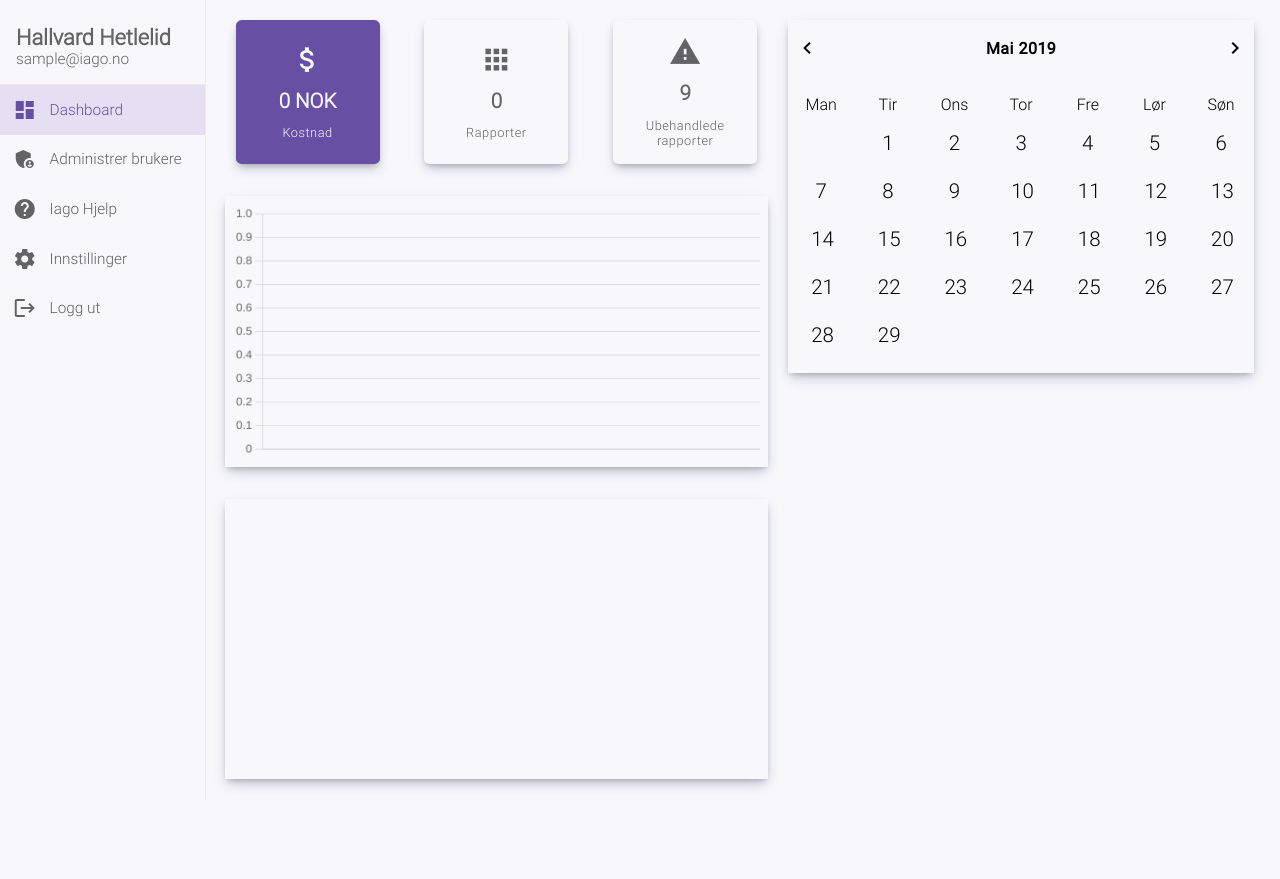
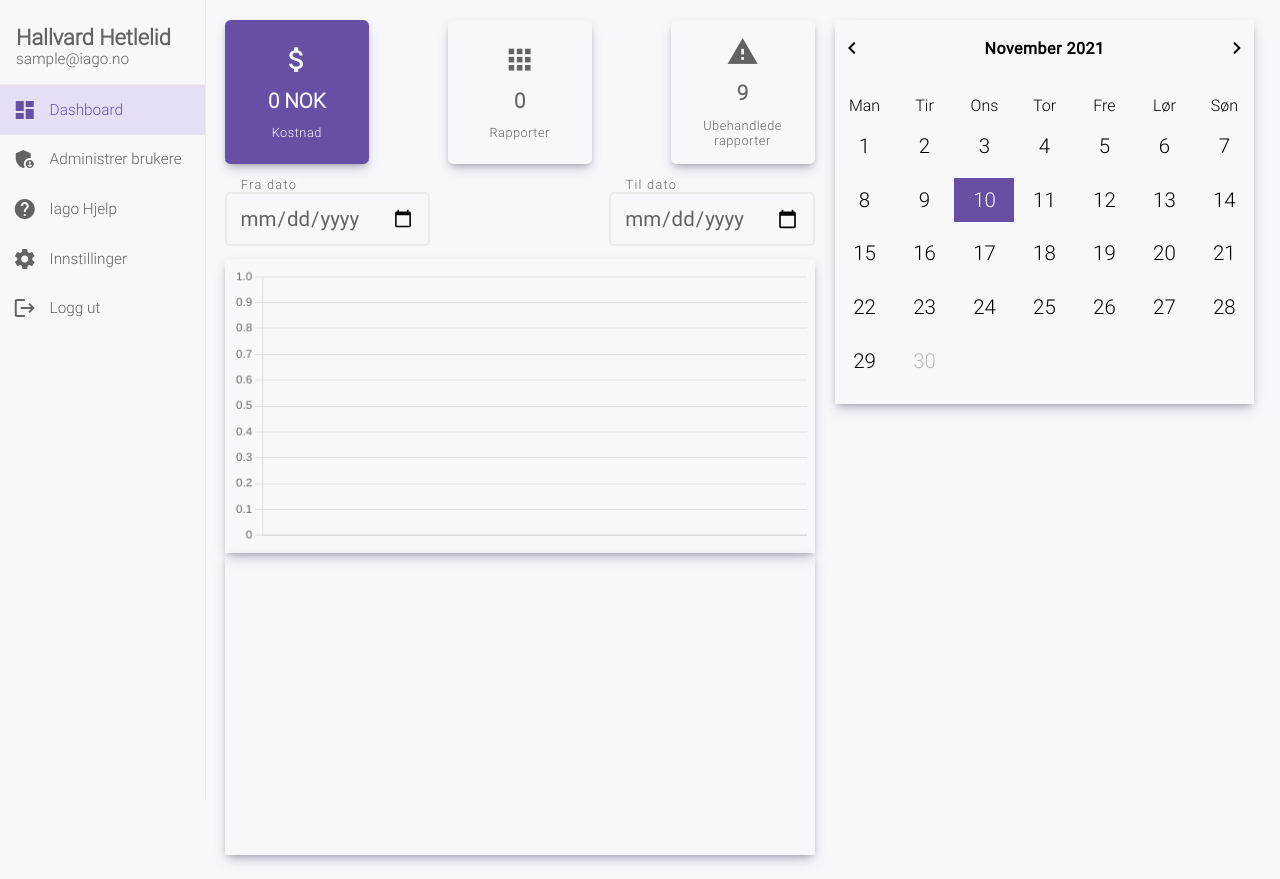
Before and after one commit to HallvardLH/Iago-website, a plain HTML site: page HMS/dashboard.html in a window 1280 px wide. Both pictures are taken after a click on the element "10". Before the commit the page ends 803 px from the top, so only its background shows below. Drawn offline with nearby package versions, Linux system fonts and the light colour scheme; no server answers.

Commit message:
Added date inputs

```diff
--- a/HMS/css/calendar.css
+++ b/HMS/css/calendar.css
@@ -5,6 +5,7 @@
     box-shadow: var(--box-shadow);
     width: 100%;
     height: fit-content;
+    height: -moz-fit-content;
     min-height: 40%;
     margin: 20px 20px 20px 0;
 }
@@ -28,9 +29,10 @@
 .calendar-dates>div {
     padding: 10px;
     cursor: pointer;
-    border-radius: 100%;
-    width: 30%;
-    height: 40%;
+    /* border-radius: 100%; */
+    width: -webkit-fill-available;
+    width: -moz-available;
+    /* height: 40%; */
     text-align: center;
     font-size: var(--big-text);
 }
@@ -40,3 +42,57 @@
     display: grid;
     grid-template-columns: repeat(7, 1fr);
 }
+
+.calendar-date-grayed {
+    opacity: 0.25;
+}
+
+.calendar-picked-date {
+    background-color: var(--main-color);
+    color: white;
+}
+
+.calendar-unpicked-date {
+    background-color: var(--background-color);
+    color: black;
+}
+
+
+/* DATE INPUTS  */
+
+.date-input-container {
+    display: flex;
+    justify-content: space-between;
+    margin: 1vw 0;
+}
+
+.date-input {
+    padding: 1.5vh 1vw 1.5vh 1vw;
+    border: 2px solid var(--border-color);
+    border-radius: 5px;
+    background-color: var(--background-color);
+    font-size: var(--big-text);
+    font-family: 'RobotoRegular';
+    color: var(--light-gray-color);
+}
+
+.date-input:focus {
+    transition: 50ms;
+    outline: 2px solid var(--main-color);
+}
+
+
+/* .input-field-container {} */
+
+.info-header {
+    left: 1vw;
+    /* top: 1.5vh; */
+    position: relative;
+    background: var(--background-color);
+    width: fit-content;
+    width: -moz-fit-content;
+    color: var(--light-gray-color);
+    font-size: var(--small-text);
+    letter-spacing: 0.1vw;
+    padding: 0 0.25vw 0 0.25vw;
+}
--- a/HMS/css/content.css
+++ b/HMS/css/content.css
@@ -1,6 +1,6 @@
 .main-grid {
     display: grid;
-    grid-template-columns: 1fr 0.8fr;
+    grid-template-columns: 1.5fr 1fr;
     position: relative;
     left: 16vw;
     width: 82vw;
@@ -18,7 +18,7 @@
     grid-template-columns: 0.33fr 0.33fr 0.33fr;
     gap: 2vw; */
     display: flex;
-    justify-content: center;
+    justify-content: space-between;
     gap: 3.5vw;
 }
 
@@ -76,7 +76,6 @@
 .graph-canvas {
     box-shadow: var(--box-shadow);
     padding: 0.5rem;
-    margin-top: 2rem;
     width: 100% !important;
     /* height: 30vh !important; */
     box-sizing: border-box;
--- a/HMS/dashboard.html
+++ b/HMS/dashboard.html
@@ -91,15 +91,25 @@
                         </div>
                     </div>
                 </div>
+                <div class="date-input-container">
+                    <div class="input-field-container">
+                        <div class="info-header">Fra dato</div>
+                        <input type="date" class="date-input" />
+                    </div>
+                    <div class="input-field-container">
+                        <div class="info-header">Til dato</div>
+                        <input type="date" class="date-input" />
+                    </div>
+                </div>
                 <canvas class="graph-canvas" id="line-graph"></canvas>
                 <canvas class="graph-canvas" id="bar-graph"></canvas>
             </div>
         </div>
         <div class="calendar">
             <div class="calendar-top">
-                <i class="material-icons">chevron_left</i>
-                <div>Mai 2019</div>
-                <i class="material-icons">chevron_right</i>
+                <i class="material-icons" onclick="calendar.scroll_month(-1)">chevron_left</i>
+                <div id="calendar-month-display">Mai 2019</div>
+                <i class="material-icons" onclick="calendar.scroll_month(1)">chevron_right</i>
             </div>
             <div class="calendar-days">
                 <div>Man</div>
--- a/HMS/js/calendar.js
+++ b/HMS/js/calendar.js
@@ -6,7 +6,8 @@ const calendar = {
      * @returns Returns a number from 0 to 6, depending on how many blank spaces the calendar should have before counting days.
      */
     get_start_day: function(date) {
-        return date.setDate(1).getDay() - 1;
+        date.setDate(1);
+        return date.getDay() - 1;
     },
 
     /**
@@ -16,41 +17,115 @@ const calendar = {
      * it returns 30 because November has 30 days.
      */
     days_in_month: function(date) {
-        return (new Date(date.getFullYear(), date.getMonth() + 1, 0)).getDate();
+        return (new Date(date.getFullYear(), date.getMonth() + 1, 0)).getDate() + 1;
     },
 
 
-    test_date: new Date(),
+    viewed_date: new Date(),
     /**
      *
      * @param {A JavaScript Date object} date
      * Creates the calendar HTML.
      */
     create_calendar_html: function(date) {
-        for (var i = 0; i < 1; i++) { // this.get_start_day(date) // This did not quite work, placed 1 there instead for testing
+        byId("calendar-month-display").innerHTML = `${date.toLocaleString('default', { month: 'long' })[0].toUpperCase() + date.toLocaleString('default', { month: 'long' }).slice(1)} ${date.getFullYear()}`
+        byId("calendar-dates").innerHTML = "";
+        for (var i = 0; i < this.get_start_day(date); i++) { //  // This did not quite work, placed 1 there instead for testing
             console.log("Test")
             const blank = create_element("DIV");
             byId("calendar-dates").appendChild(blank);
         }
 
         for (var i = 1; i < this.days_in_month(date); i++) {
-            const date_elem = create_element("DIV", ["id", `date-${i}`, "onclick", `calendar.pick_date(${i})`, "onmouseover", `calendar.highlight_date(${i})`], i);
+
+            date.setDate(i);
+            var date_elem;
+            if (this.not_eligible(date)) { // If the date is in the future, gray it out
+                date_elem = create_element("DIV", ["id", `date-${i}`, "class", "calendar-date-grayed"], i);
+            } else {
+                date_elem = create_element("DIV", ["id", `${date.toISOString().split('T')[0]}`, "onclick", `calendar.pick_date("${date.toISOString().split('T')[0]}")`, "onmouseover", `calendar.highlight_date(${i})`], i);
+            }
             byId("calendar-dates").appendChild(date_elem);
         }
     },
 
-    start_date: false,
-    end_date: false,
-    pick_date: function(i) {
-        if (!this.start_date) {
+    not_eligible: function(date) {
+        let date_today = new Date();
+        const diffDays = Math.round((date_today - date) / (24 * 60 * 60 * 1000));
+        if (diffDays < 0) return true;
+        return false;
+    },
 
+    chosen_dates: [],
+    pick_date: function(date_string) {
+        let date = new Date(date_string);
+        if (this.chosen_dates.length == 0) this.chosen_dates.push(date);
+        else if (this.chosen_dates.length == 1) this.chosen_dates.push(date);
+        else {
+            console.log("1 CHOSEN DATES: " + this.chosen_dates);
+            this.chosen_dates[0] = date;
+            this.chosen_dates.pop();
+            console.log("2 CHOSEN DATES: " + this.chosen_dates);
+        }
+
+        this.color_dates()
+    },
+
+    color_dates: function() {
+        for (var i = 0; i < this.days_in_month(this.viewed_date); i++) {
+            try {
+                byId(addDays(new Date(`${this.viewed_date.getFullYear()}-${this.viewed_date.getMonth() + 1}-1`), i).toISOString().split('T')[0]).setAttribute("class", "calendar-unpicked-date");
+            } catch {
+
+            }
+        }
+        if (this.chosen_dates[0] && (this.chosen_dates[0].getMonth() == this.viewed_date.getMonth())) {
+            byId(this.chosen_dates[0].toISOString().split('T')[0]).setAttribute("class", "calendar-picked-date");
+        }
+        if (!this.chosen_dates[1]) return;
+        if (this.chosen_dates[1] && (this.chosen_dates[1].getMonth() == this.viewed_date.getMonth())) {
+            byId(this.chosen_dates[1].toISOString().split('T')[0]).setAttribute("class", "calendar-picked-date");
+        }
+
+        if (this.chosen_dates.length >= 2) {
+            let i = 1;
+            while (true) {
+                let date_string = addDays(this.chosen_dates[0], i).toISOString().split('T')[0];
+                if (i > 1000 || date_string == this.chosen_dates[1].toISOString().split('T')[0]) {
+                    break;
+                }
+                if ((addDays(this.chosen_dates[0], i).getMonth() == this.viewed_date.getMonth())) {
+                    byId(date_string).setAttribute("class", "calendar-picked-date");
+                }
+                i++;
+            }
         }
     },
 
     highlight_date: function(i) {
 
     },
+
+    scroll_month: function(dir) {
+        let new_month = this.viewed_date.getMonth() + 1 + dir;
+        let new_year = this.viewed_date.getFullYear();
+        let prev_time = new Date(this.viewed_date);
+
+        if (new_month >= 13) {
+            new_month = 1;
+            new_year = new_year + 1;
+        } else if (new_month <= 0) {
+            new_month = 12;
+            new_year = new_year - 1;
+        }
+
+        //this.viewed_date = new Date(new_year, new_month, 1);
+        this.viewed_date = new Date(`${new_year}-${new_month}-1`);
+        this.viewed_date.setHours(prev_time.getHours(), prev_time.getMinutes(), prev_time.getSeconds());
+        `, prev_time.getHours(), prev_time.getMinutes(), prev_time.getSeconds(), prev_time.getMilliseconds());`
+        this.create_calendar_html(this.viewed_date);
+    }
 }
 
-console.log(calendar.test_date)
-calendar.create_calendar_html(calendar.test_date);
+console.log(calendar.viewed_date)
+calendar.create_calendar_html(calendar.viewed_date);
--- a/css/main.css
+++ b/css/main.css
@@ -52,3 +52,14 @@ body {
 i {
     user-select: none;
 }
+
+::-moz-selection {
+    /* Code for Firefox */
+    color: white;
+    background: var(--secondary-color);
+}
+
+ ::selection {
+    color: white;
+    background: var(--secondary-color);
+}
--- a/js/helper_functions.js
+++ b/js/helper_functions.js
@@ -95,3 +95,9 @@ function create_element(type, attributes, text) {
 
     return elem
 }
+
+function addDays(date, days) {
+    var result = new Date(date);
+    result.setDate(result.getDate() + days);
+    return result;
+}
```
Also changed, not shown: HMS/hjelp.html (added).
